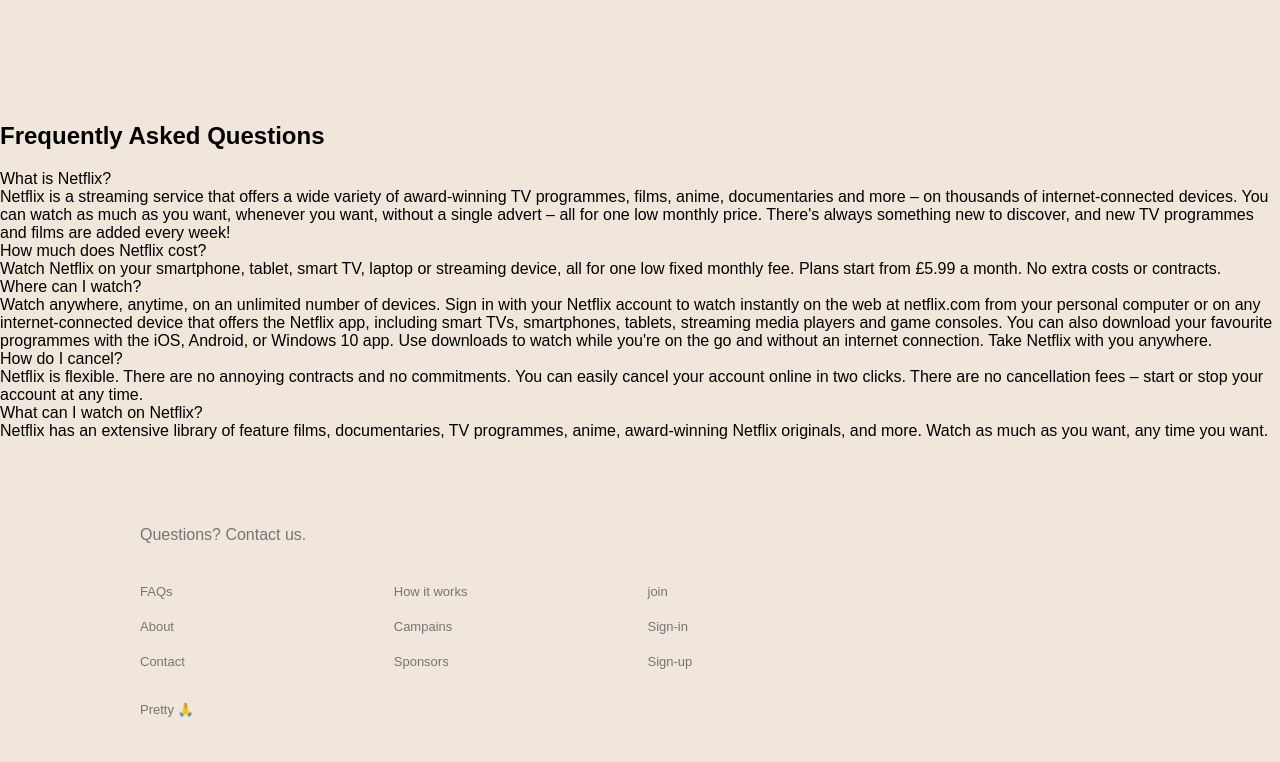
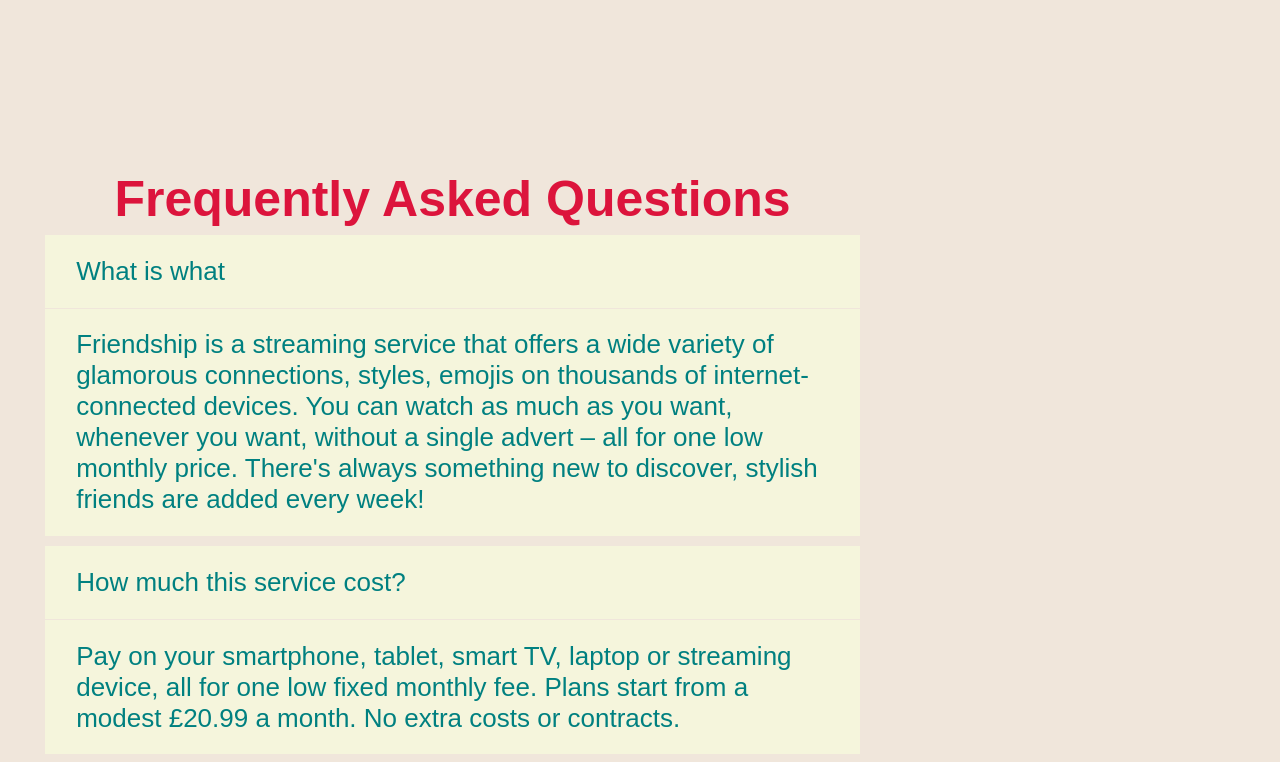
Before and after one commit to helenemartin/actions-speak-louder-than-emojis, a React (Create React App) app: page / in a window 1280 px wide. Shown: the part 1809-2571 px from the top of the page. Built offline with nearby package versions, Linux system fonts and the light colour scheme.

Commit message:
complete structure styling before implementing React State

```diff
--- a/src/components/accordion/index.js
+++ b/src/components/accordion/index.js
@@ -4,6 +4,7 @@
   Title,
   Header,
   Container,
+  Frame,
   Inner,
   Item
 } from "./styles/accordion";
@@ -15,6 +16,10 @@
     </Container>
   );
 }
+
+Accordion.Frame = function AccordionFrame({ children, ...restProps }) {
+  return <Frame {...restProps}>{children}</Frame>;
+};
 
 Accordion.Item = function AccordionItem({ children, ...restProps }) {
   return <Item {...restProps}>{children}</Item>;
--- a/src/components/accordion/styles/accordion.js
+++ b/src/components/accordion/styles/accordion.js
@@ -1,13 +1,71 @@
 import styled from "styled-components";
 
-export const Container = styled.section``;
+export const Container = styled.section`
+  display: flex;
+  border-bottom: 1px dashed coral;
+`;
 
-export const Inner = styled.div``;
+export const Frame = styled.div`
+  margin-bottom: 40px;
+`;
 
-export const Item = styled.div``;
+export const Inner = styled.div`
+  display: flex;
+  padding: 70px 45px;
+  flex-direction: column;
+  max-width: 815px;
+  margina: auto;
+`;
 
-export const Title = styled.h1``;
+export const Item = styled.div`
+  color: teal;
+  margin-bottom: 10px;
+`;
 
-export const Header = styled.div``;
+export const Title = styled.h1`
+  font-size: 50px;
+  line-height: 1.1;
+  margin-top: 0;
+  margin-bottom: 8px;
+  color: crimson;
+  text-align: center;
 
-export const Body = styled.body``;
+  @media (max-width: 600px) {
+    font-size: 35px;
+  }
+`;
+
+export const Header = styled.div`
+  display: flex;
+  justify-content: space-between;
+  cursor: pointer;
+  margin-bottom: 1px;
+  font-size: 26px;
+  font-weight: normal;
+  background: beige;
+  padding: 0.8em 1.2em 0.8em 1.2em;
+  user-select: none;
+  align-items: center;
+
+  @media (max-width: 600px) {
+    font-size: 16px;
+  }
+`;
+
+export const Body = styled.body`
+  max-width: 1200px;
+  transition: max-height 0.25s cubic-bezier(0.5, 0, 0.1, 1);
+  font-size: 26px;
+  font-weight: normal;
+  line-height: normal;
+  background: oatmeal;
+  background: beige;
+  padding: 0.8em 1.2em 0.8em 1.2em;
+  user-select: none;
+  align-items: center;
+
+  @media (max-width: 600px) {
+    font-size: 16px;
+    line-height: 22px;
+  }
+`;
--- a/src/containers/faqs.js
+++ b/src/containers/faqs.js
@@ -5,6 +5,7 @@
 export function FaqsContainer() {
   return (
     <Accordion>
+      <Accordion.Frame>
         <Accordion.Title>Frequently Asked Questions</Accordion.Title>
         {faqsData.map(item => (
           <Accordion.Item key={item.id}>
@@ -12,6 +13,7 @@
             <Accordion.Body>{item.body}</Accordion.Body>
           </Accordion.Item>
         ))}
+      </Accordion.Frame>
     </Accordion>
   );
 }
--- a/src/fixtures/faqs.json
+++ b/src/fixtures/faqs.json
@@ -1,27 +1,27 @@
 [
   {
     "id": 1,
-      "header": "What is Netflix?",
-      "body": "Netflix is a streaming service that offers a wide variety of award-winning TV programmes, films, anime, documentaries and more – on thousands of internet-connected devices.\n\nYou can watch as much as you want, whenever you want, without a single advert – all for one low monthly price. There's always something new to discover, and new TV programmes and films are added every week!"
+    "header": "What is what",
+    "body": "Friendship is a streaming service that offers a wide variety of glamorous connections, styles, emojis on thousands of internet-connected devices.\n\nYou can watch as much as you want, whenever you want, without a single advert – all for one low monthly price. There's always something new to discover, stylish friends are added every week!"
   },
   {
     "id": 2,
-      "header": "How much does Netflix cost?",
-      "body": "Watch Netflix on your smartphone, tablet, smart TV, laptop or streaming device, all for one low fixed monthly fee. Plans start from £5.99 a month. No extra costs or contracts."
+    "header": "How much this service cost?",
+    "body": "Pay on your smartphone, tablet, smart TV, laptop or streaming device, all for one low fixed monthly fee. Plans start from a modest £20.99 a month. No extra costs or contracts."
   },
   {
     "id": 3,
     "header": "Where can I watch?",
-      "body": "Watch anywhere, anytime, on an unlimited number of devices. Sign in with your Netflix account to watch instantly on the web at netflix.com from your personal computer or on any internet-connected device that offers the Netflix app, including smart TVs, smartphones, tablets, streaming media players and game consoles.\n\nYou can also download your favourite programmes with the iOS, Android, or Windows 10 app. Use downloads to watch while you're on the go and without an internet connection. Take Netflix with you anywhere."
+    "body": "Watch anywhere, anytime, on an unlimited number of devices. Sign in with your ASLTE account to watch instantly on the web at actionsspeaklouderthaneomijis.com from your personal computer or on any internet-connected device that offers the Netflix ALTSE app, including smart TVs, smartphones, tablets, streaming media players and game consoles.\n\nYou can also download your favourite programmes with the iOS, Android, or Windows 10 app. Use downloads to watch while you're on the go and without an internet connection. Take ASTLE with you anywhere."
   },
   {
     "id": 4,
     "header": "How do I cancel?",
-      "body": "Netflix is flexible. There are no annoying contracts and no commitments. You can easily cancel your account online in two clicks. There are no cancellation fees – start or stop your account at any time."
+    "body": "ASLTE is flexible. There are no annoying contracts and no commitments. You can easily cancel your account online in two clicks. There are no cancellation fees – start or stop your account at any time."
   },
   {
     "id": 5,
-      "header": "What can I watch on Netflix?",
-      "body": "Netflix has an extensive library of feature films, documentaries, TV programmes, anime, award-winning Netflix originals, and more. Watch as much as you want, any time you want."
+    "header": "What can I read on ASLTE?",
+    "body": "ALTSE has an extensive library of feature films, documentaries, TV programmes, anime, award-winning Deptford originals, and more. Watch as much as you want, any time you want."
   }
 ]
```
Lines whose indentation alone changed are shown as unchanged.
